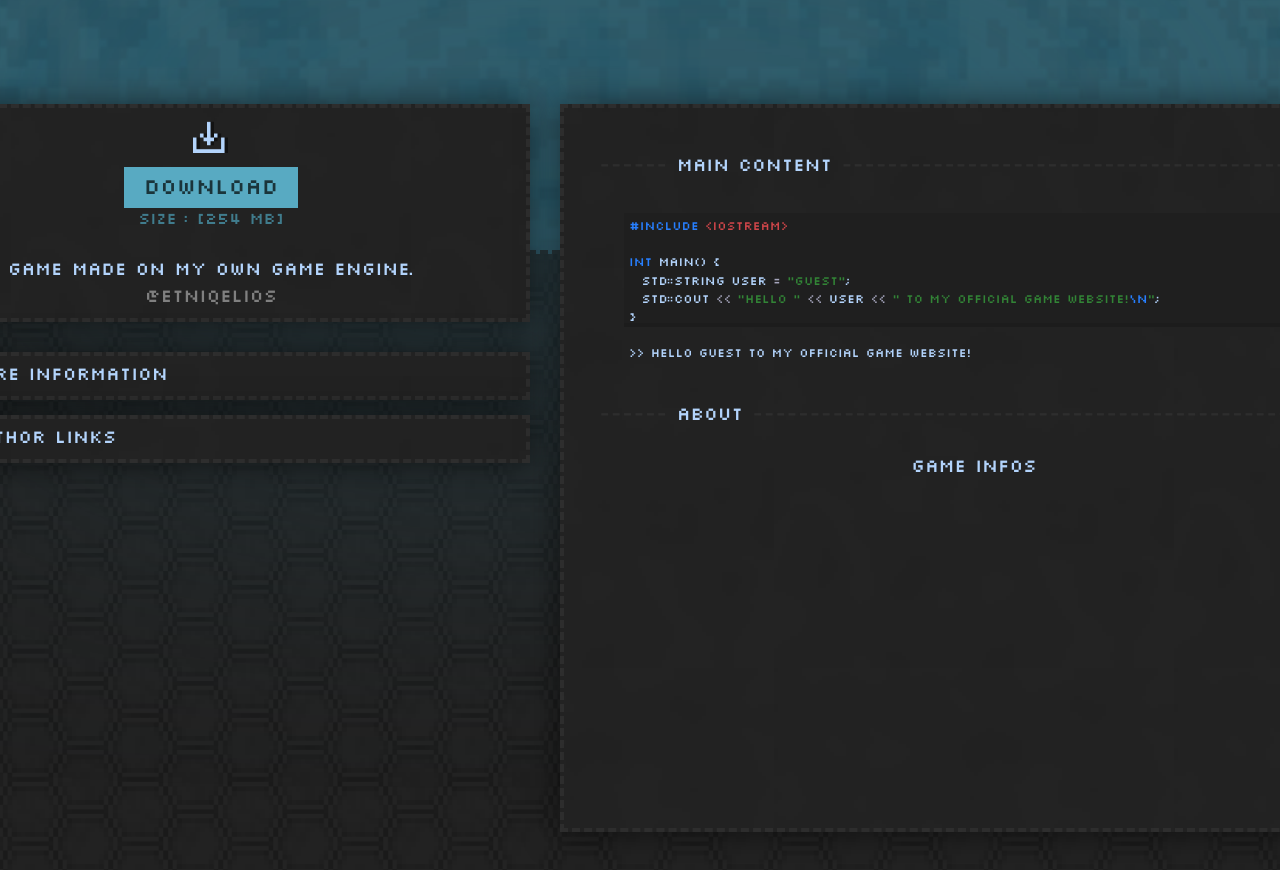
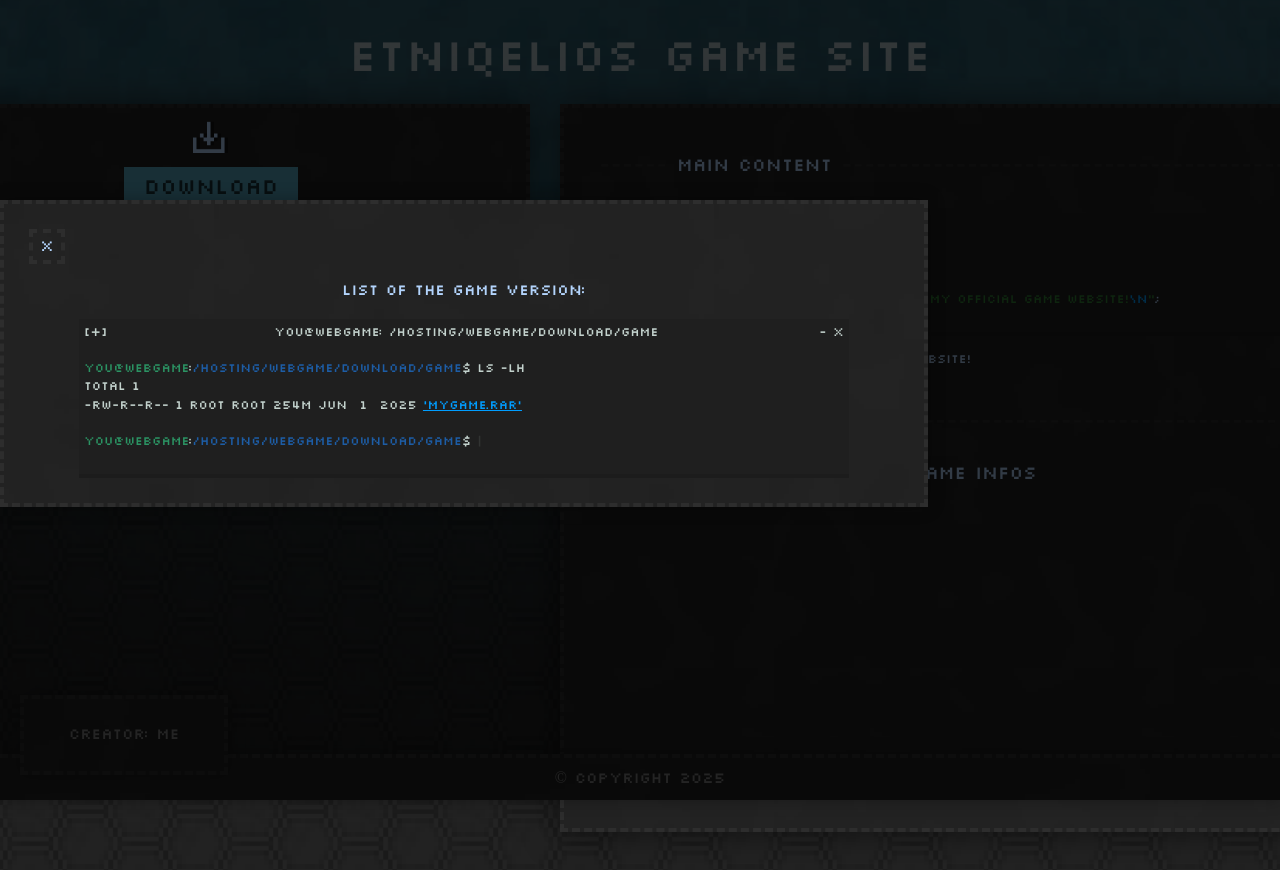
Before and after one commit to etniqelios/WebGame, a plain HTML site: page index.html in a window 1280 px wide. Both pictures are taken after a click on the button "download". Shown: the top 870 px of the page. Drawn offline with Linux system fonts and the light colour scheme.

Commit message:
Add files via upload

```diff
--- a/css/style.css
+++ b/css/style.css
@@ -255,7 +255,45 @@ body {
   cursor: pointer;
 }
 
-.information-content, .links-content {
+.link {
+  list-style: none;
+  float: left;
+  width: auto;
+  padding: 5px;
+
+  margin: 10px;
+}
+
+.links-content {
+  justify-items: center;
+  padding: 10px;
+}
+
+.youtube {
+  background: #932828;
+  border-bottom: 4px solid #4d1919;
+  color: #fdd6d6;
+}
+
+.github{
+  background: #284693;
+  border-bottom: 4px solid #19254d;
+  color: #d6e4fd;
+}
+
+.soundcloud {
+  background: #934d28;
+  border-bottom: 4px solid #4d3319;
+  color: #fdead6;
+}
+.discord {
+  background: #285693;
+  border-bottom: 4px solid #19314d;
+  color: #d6dffd;
+}
+
+
+.information-content {
   padding: 10px;
 }
 
@@ -283,6 +321,36 @@ body {
 
 .links-select:hover .links-title {
   text-decoration: underline;
+}
+
+.left-content {
+  width: 45%;
+  padding: 5px;
+  float: left;
+  height: auto;
+  margin-right: 5%;
+  background: #1F1F1F;
+  border-bottom: 4px solid #1C1C1C;
+}
+
+.right-content {
+  width: 45%;
+  padding: 5px;
+  float: left;
+  height: auto;
+  background: #1F1F1F;
+  border-bottom: 4px solid #1C1C1C;
+}
+
+.bottom-content {
+  width: 97%;
+  padding: 5px;
+  margin-top: 10px;
+  margin-bottom: 10px;
+  float: left;
+  height: auto;
+  background: #1F1F1F;
+  border-bottom: 4px solid #1C1C1C;
 }
 
 .section-up {
@@ -341,25 +409,31 @@ body {
   border: 1px solid #b3d4fc;
 text-decoration: underline;
 }
-.main-welcome {
+.code-window {
   margin-top: 10px;
   margin-left: 50px;
   margin-right: 50px;
   padding: 5px;
   background: #1F1F1F;
   border-bottom: 4px solid #1C1C1C;
-  height: 100px;
+  height: auto;
   text-align: left;
   font-size: small;
 }
 
-.main-welcome pre {
-  margin: 0;
+.output-code {
+  text-align: left;
+  font-size: small;
+  padding: 5px;
+  margin-left: 50px;
+  margin-right: 50px;
+  margin-top: 10px;
+  margin-bottom: 10px;
 }
+
 
 .main-title {
   color: rgba(128, 128, 128, 0.12);
-  margin-top: 50px;
   padding: 25px;
   float: left;
 }
@@ -420,6 +494,150 @@ text-decoration: underline;
   color: #1a343a;
 }
 
+.footer-fixed {
+  width: 100%;
+  text-align: center;
+  position: fixed;
+  background-image: url("img/empty-background.png");
+  background-position: center;
+  color: #b3d4fc;
+  bottom: 0;
+  padding-top: 10px;
+  padding-bottom: 10px;
+  z-index: 10;
+  box-shadow: 0 0 16px 0 rgba(0,0,0,0.3);
+  border-top: 4px dashed rgba(128, 128, 128, 0.12);
+}
+
+.logo-window {
+  padding: 25px;
+  width: 150px;
+  height: auto;
+  position: absolute;
+  float: left;
+  background-image: url("img/empty-background.png");
+  background-position: center;
+  border: 4px dashed rgba(128, 128, 128, 0.12);
+  box-shadow: 0 0 16px 0 rgba(0,0,0,0.3);
+  bottom: 25px;
+  left: 20px;
+  text-align: center;
+}
+
+.banner-title {
+  text-align: center;
+  color: white;
+  padding-top: 25px;
+  padding-bottom: 50px;
+  font-size: 300%;
+}
+
+.download-section {
+  width: 100%;
+  height: 100%;
+  background: rgba(0, 0, 0, 0.72);
+  position: absolute;
+
+  z-index: 1000;
+}
+
+.download-window {
+  position: fixed;
+  padding: 25px;
+
+  width: auto;
+  height: auto;
+
+  justify-self: center;
+  top: 25%;
+  text-align: center;
+
+  color: #b3d4fc;
+
+  background-image: url("img/empty-background.png");
+  background-position: center;
+  border: 4px dashed rgba(128, 128, 128, 0.12);
+  box-shadow: 0 0 16px 0 rgba(0,0,0,0.3);
+
+}
+
+.close-download-window {
+
+  width: 14px;
+  padding-left: 7px;
+  padding-right: 7px;
+  padding-bottom: 2px;
+  padding-top: 3px;
+  margin-right: 10px;
+  text-align: center;
+
+  position: relative;
+  background-image: url("img/empty-background.png");
+  background-position: center;
+  border: 4px dashed rgba(128, 128, 128, 0.12);
+}
+
+.close-download-window:hover {
+  filter: sepia(100%);
+}
+
+/* ==========================================================================
+   <span> color classes and texts
+   ========================================================================== */
+pre {margin: 0;}
+.cpp_code {margin: 0;}
+.cpp_code .include {color: #009dff;}
+.cpp_code .lib_type {color: #D0464AFF}
+.cpp_code .var-int {color: #009DFFFF}
+.cpp_code .function {color: #B08D4DFF}
+.cpp_code .type {color: #B3D4FC}
+.cpp_code .operators {color: #A5A5BC}
+.cpp_code .str-value {color: #328436}
+.cpp_code .newline {color: #009DFFFF}
+
+.debian_terminal .user {color: #2b9363}
+.debian_terminal .monkey {color: #2b9363}
+.debian_terminal .server {color: #2b9363}
+.debian_terminal .directory {color: #1d5da6}
+.debian_terminal .dollar{color: #c3d2cd}
+.debian_terminal .text{color: #c3d2cd}
+.debian_terminal .text-animation-input{
+  color: #c3d2cd;
+  animation: infinite none 1s text-aniation-terminal;
+}
+
+
+@keyframes text-aniation-terminal {
+  0% {color: rgba(0, 0, 0, 0)}
+  50% {color: #c3d2cd}
+  100% {color: rgba(0, 0, 0, 0)}
+}
+
+
+
+.--span-gray {
+  color: gray;
+}
+
+.--span-white {
+  color: white;
+}
+.--span-B3D4FC {
+  color: #B3D4FC;
+}
+.--span-009DFFFF {
+  color: #009DFFFF;
+}
+
+.--span-58AAC2 {
+  color: #58aac2;
+}
+.txt-center {text-align: center}
+.txt-left {text-align: left}
+.txt-wrapping {text-wrap: auto}
+
+.txt-large {font-size: 30px}
+.txt-small {font-size: 15px}
 /* ==========================================================================
    Helper classes
    ========================================================================== */
--- a/index.html
+++ b/index.html
@@ -1,31 +1,48 @@
+<!--
 
+      creator web: Etniqelios
+      - HTML, CSS, DESIGN
 
+!-->
 <!doctype html>
 <html class="no-js" lang="pl">
-
 <head>
   <meta charset="utf-8">
   <meta name="viewport" content="width=device-width, initial-scale=1">
-  <title></title>
+  <title>WebGame</title>
   <link rel="stylesheet" href="css/style.css">
   <meta name="description" content="">
-
   <meta property="og:title" content="">
   <meta property="og:type" content="">
   <meta property="og :url" content="">
   <meta property="og:image" content="">
   <meta property="og:image:alt" content="">
-
   <link rel="icon" href="/favicon.ico" sizes="any">
   <link rel="icon" href="/icon.svg" type="image/svg+xml">
   <link rel="apple-touch-icon" href="icon.png">
-
   <link rel="manifest" href="site.webmanifest">
   <meta name="theme-color" content="#fafafa">
 </head>
+<body class="body-background">
+  <div class="download-section" id="entry-download" style="display: none">
+    <div class="download-window">
+      <div class="close-download-window" id="close-download-window">x</div>
+      <p class="txt-center">List of the game version:</p>
+      <div class="code-window" aria-label="Sample code">
+        <pre><code class="debian_terminal txt-wrapping"><span class="text">[+]                           You@WebGame: /hosting/WebGame/Download/Game                          - X</span>
 
-<body class="body-background">
+<span class="user">You</span><span class="monkey">@</span><span class="server">WebGame</span><span class="text">:</span><span class="directory">/hosting/WebGame/Download/Game</span><span class="dollar">$</span> <span class="text">ls -lh</span>
+<span class="text">total 1</span>
+<span class="text">-rw-r--r-- 1 root root 254M jun  1  2025 <a class="--span-009DFFFF" href="game/game.zip">'MyGame.rar'</a></span>
+
+<span class="user">You</span><span class="monkey">@</span><span class="server">WebGame</span><span class="text">:</span><span class="directory">/hosting/WebGame/Download/Game</span><span class="dollar">$</span> <span class="text-animation-input">|</span>
+        </code></pre></div>
+    </div>
+  </div>
+
+
   <div class="banner-background">
+    <div class="banner-title">etniqelios Game Site</div>
   </div>
   <div class="banner-background-shadow">
   </div>
@@ -34,30 +51,17 @@
       <div class="header">
         <div class="header-buttons">
           <div class="icon-download">
-            <img src="css/img/download-icon.png" width="35px" height="35px">
+            <img src="css/img/download-icon.png" alt="download-icon" width="35px" height="35px">
           </div>
-          <button href="game/game.zip" class="button-download" id="mouseover-download">download
+          <button class="button-download" id="mouseover-download">download
           </button>
-          <script>
-          let download_button = document.getElementById('mouseover-download')
-
-          let snd_dh = new Audio('audio/hover_download.wav'); // buffers automatically when created
-          let snd_db = new Audio('audio/download.wav')
-
-          download_button.addEventListener('mouseover', (e) => {
-            snd_dh.play();
-          });
-          download_button.addEventListener('click', (e) => {
-            snd_db.play();
-          });
-        </script>
         </div>
         <div class="game-infos">
          size : [254 mb]
         </div>
         <div class="header-description">
           Game made on my own game engine.<br>
-          <font color="gray">@etniqelios</font>
+          <span class="--span-gray">@etniqelios</span>
         </div>
       </div>
       <div class="information" id="more-information">
@@ -65,75 +69,65 @@
           <div class="information-list-button"> [>] </div>
           <div class="information-title"> - more information</div>
         </div>
-        <div class="information-content" id="information-content">Content info</div>
-        <script>
-          let _Click_moreInformation = document.getElementById('click_toShowMoreInformation')
-          let moreInformation = document.getElementById('more-information')
-          let _Show_moreInformation = document.getElementById('information-content')
-          let showInformationBool = false;
-          let snd_i = new Audio('audio/click.wav'); // buffers automatically when created
+        <div class="information-content" id="information-content">
+          <div class="left-content txt-left txt-small">
+            <pre><span class="--span-58AAC2 txt-center">requirements:</span>
 
-          _Click_moreInformation.addEventListener('click', (e) => {
-            snd_i.play();
-            if (!showInformationBool) {
-              moreInformation.style.height = "300px";
-              _Show_moreInformation.style.display = "block";
-              showInformationBool = true;
-            } else {
-              moreInformation.style.height = "40px";
-              _Show_moreInformation.style.display = "none";
-              showInformationBool = false;
-            }
-          });
-        </script>
+  <span class="--span-58AAC2">OS</span><span class="--span-gray">:</span> <span class="--span-white">Windows</span> <span class="--span-gray">/</span> <span class="--span-white">Linux</span>
+  <span class="--span-58AAC2">CPU</span><span class="--span-gray">:</span> <span class="--span-white">2 cores</span>
+  <span class="--span-58AAC2">RAM</span><span class="--span-gray">:</span> <span class="--span-white">4 GB</span>
+  <span class="--span-58AAC2">GPU</span><span class="--span-gray">:</span> <span class="--span-white">1 GB VRAM</span>
+          </pre>
+          </div>
+          <div class="right-content txt-left txt-small">
+            <pre><span class="--span-58AAC2 txt-center">Instalation:</span>
+
+<span class="--span-gray"> - Download game.zip</span>
+<span class="--span-gray"> - Extract and lunch
+   game.exe</span>
+            </pre>
+          </div>
+          <div class="bottom-content txt-left txt-small txt-wrapping">
+            <pre>
+   <span class="--span-white">Game made on my own game engine wrote in</span> [<span class="--span-009DFFFF">c</span><span class="--span-B3D4FC">++</span>] <span class="--span-white">language</span>
+
+       <span class="--span-gray">#Survival #Voxels #RPG #Sandbox #Singleplayer</span></pre>
+          </div>
+        </div>
       </div>
       <div class="links" id="show-links">
         <div class="links-select" id="click_toShowLinks">
           <div class="links-list-button"> [>] </div>
           <div class="links-title"> - author links</div>
         </div>
-        <div class="links-content" id="links-content">links</div>
-        <script>
-          let _Click_links = document.getElementById('click_toShowLinks')
-          let links = document.getElementById('show-links')
-          let _Show_links = document.getElementById('links-content')
-          let showLinksBool = false;
-          let snd_l = new Audio('audio/click.wav'); // buffers automatically when created
-
-          _Click_links.addEventListener('click', (e) => {
-            snd_l.play();
-            if (!showLinksBool) {
-              links.style.height = "100px";
-              _Show_links.style.display = "block";
-              showLinksBool = true;
-            } else {
-              links.style.height = "40px";
-              _Show_links.style.display = "none";
-              showLinksBool = false;
-            }
-          });
-        </script>
+        <div class="links-content" id="links-content">
+          <center>
+            <li class="link youtube">Youtube</li>
+            <li  class="link soundcloud">SoundCloud</li>
+            <li class="link github">GitHub</li>
+            <li  class="link discord">Discord</li>
+          </center>
+        </div>
       </div>
     </div>
     <div class="container-right">
       <div class="section-up">
         <div class="main-header">
-          <a class="main-header-title">------ <font color="#b3d4fc">main content</font> ----------------------------------------</a>
+          <span class="main-header-title">------ <span class="--span-B3D4FC">main content</span> ----------------------------------------</span>
           <div class="main-info"><a>?</a></div>
         </div>
-        <div class="main-welcome">
-          <pre>
-<font color="#2727FBFF">#include </font><font color="#D0464A">&lt;iostream&gt;</font>
+        <div class="code-window" aria-label="Sample code">
+          <pre><code class="cpp_code"><span class="include">#include </span><span class="lib_type">&lt;iostream&gt;</span>
 
-<font color="#2727FBFF">int </font><font color="#B3D4FC">main() {</font>
-  <font color="#B3D4FC">std::string user </font><font color="#A5A5BC">= </font><font color="#328436">"Guest"</font><font color="#B3D4FC">;</font>
-  <font color="#B3D4FC">std::cout </font><font color="#A5A5BC"><< </font><font color="#328436">"Hello " </font><font color="#A5A5BC"><< </font><font color="#B3D4FC">user </font><font color="#A5A5BC"><< </font><font color="#328436">" to my official game website!</font><font color="#2727FBFF">\n</font><font color="#328436">"</font><font color="#B3D4FC">;</font>
-<font color="#B3D4FC">}</font>
-
-<font color="#B3D4FC">>> Hello Guest to my official game website!</font>
-          </pre>
+<span class="var-int">int</span> <span class="function">main</span><span class="type">()</span> <span class="type">{</span>
+  <span class="type">std::string user </span><span class="operators">=</span> <span class="str-value">"Guest"</span><span class="type">;</span>
+  <span class="type">std::cout</span> <span class="operators"><<</span> <span class="str-value">"Hello "</span> <span class="operators"><<</span> <span class="str-value">user</span> <span class="operators"><<</span> <span class="str-value">" to my official game website!</span><span class="newline">\n</span><span class="str-value">"</span><span class="type">;</span>
+<span class="type">}</span></code></pre>
         </div>
-        <div class="main-title">------ <font color="#b3d4fc">about</font> ----------------------------------------------------</div>
+        <div class="output-code">
+          <span class="type">>> Hello Guest to my official game website!</span>
+        </div>
+        <div class="main-title">------ <span class="--span-B3D4FC">about</span> ----------------------------------------------------</div>
         <div class="main-description">
           <div class="image-section">
             game infos
@@ -142,6 +136,13 @@
         </div>
       </div>
     </div>
+  <script src="js/app.js"></script>
+
+  <div class="footer-fixed">
+    <div class="logo-window">
+      <snap class="--span-gray">Creator: Me</snap>
+    </div>
+    <span class="--span-gray">© Copyright 2025</span>
   </div>
 </body>
 </html>
--- a/js/app.js
+++ b/js/app.js
@@ -0,0 +1,70 @@
+
+// VARIABLES
+let download_button = document.getElementById('mouseover-download')
+
+
+let download_section = document.getElementById('entry-download');
+let close_download_window = document.getElementById('close-download-window');
+
+let snd_dh = new Audio('audio/hover_download.wav'); // buffers automatically when created
+let snd_db = new Audio('audio/download.wav')
+let snd_i = new Audio('audio/click.wav'); // buffers automatically when created
+
+snd_db.volume = 0.05;
+snd_dh.volume = 0.05;
+snd_i.volume = 0.05;
+
+
+// DOWNLOAD SECTION SOUNDS
+download_button.addEventListener('mouseover', (e) => {
+    snd_dh.play();
+});
+
+close_download_window.addEventListener('click', (e) => {
+    download_section.style.display = "none"
+});
+
+download_button.addEventListener('click', (e) => {
+    download_section.style.display = "block"
+    snd_db.play();
+});
+
+
+// VARIABLES
+let _Click_moreInformation = document.getElementById('click_toShowMoreInformation')
+let moreInformation = document.getElementById('more-information')
+let _Show_moreInformation = document.getElementById('information-content')
+let showInformationBool = false;
+// LISTER SECTION INFORMATION SOUNDS
+_Click_moreInformation.addEventListener('click', (e) => {
+    snd_i.play();
+    if (!showInformationBool) {
+        moreInformation.style.height = "auto";
+        _Show_moreInformation.style.display = "block";
+        showInformationBool = true;
+    } else {
+        moreInformation.style.height = "40px";
+        _Show_moreInformation.style.display = "none";
+        showInformationBool = false;
+    }
+});
+
+// VARIABLES
+let _Click_links = document.getElementById('click_toShowLinks')
+let links = document.getElementById('show-links')
+let _Show_links = document.getElementById('links-content')
+let showLinksBool = false;
+
+// LISTER SECTION LINKS SOUNDS
+_Click_links.addEventListener('click', (e) => {
+    snd_i.play();
+    if (!showLinksBool) {
+        links.style.height = "auto";
+        _Show_links.style.display = "block";
+        showLinksBool = true;
+    } else {
+        links.style.height = "40px";
+        _Show_links.style.display = "none";
+        showLinksBool = false;
+    }
+});
```
